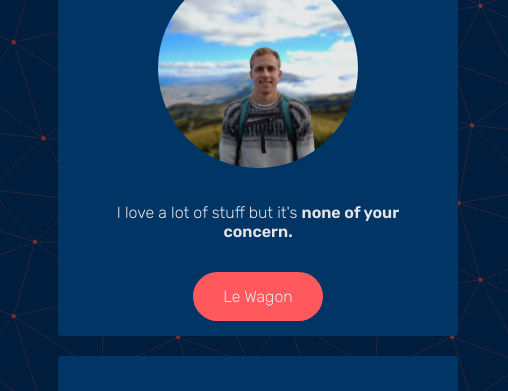
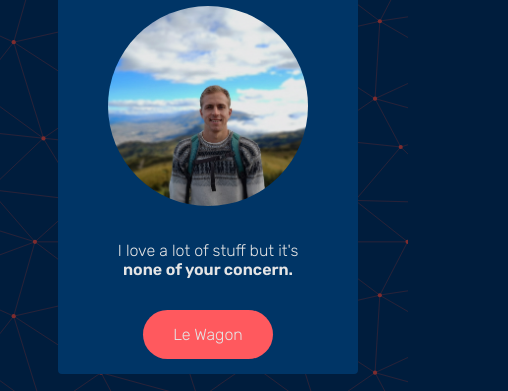
Before and after one commit to Romaindu89/profile, a plain HTML site: page index.html in a window 390 px wide. Shown: the part 163-554 px from the top of the page, 508 px wide, since content can reach past the window. Drawn offline with Linux system fonts and the light colour scheme.

Commit message:
my profile page

```diff
--- a/style.css
+++ b/style.css
@@ -1,30 +1,6 @@
 @import url('https://fonts.googleapis.com/css2?family=Rubik:wght@300;400;600&display=swap');
 
-/* ---------- Responsive ---------- */
-@media (max-width: 960px) {
-  /* For a screen < 960px, this CSS will be read */
-  .container {
-    width: 700px;
-  }
-}
-
-@media (max-width: 720px) {
-  /* For a screen < 720px, this CSS will be read */
-  .container {
-    width: 500px;
-  }
-}
-
-@media (max-width: 540px) {
-  /* For a screen < 540px, this CSS will be read */
-  .container {
-    width: 300px;
-  }
-}
-
-
 /* ---------- General elements ---------- */
-
 body {
   font-family: 'Rubik', sans-serif;
   font-weight: 300;
@@ -87,17 +63,39 @@ u {
 
 
 /* ---------- Boxing ---------- */
-
-.container {
-  width: 500px;
-  margin: 0 auto;
-}
-
 .card {
   margin: 0 auto;
   text-align: center;
   margin: 20px 50px;
+  padding: 30px;
   background: #003566;
-  padding: 30px;
   border-radius: 4px;
 }
+
+/* ---------- Responsive ---------- */
+
+.container {
+  width: 700px;
+  margin: 0 auto;
+}
+
+@media (max-width: 960px) {
+  .container {
+    width: 600px;
+    margin: 0 auto;
+  }
+}
+
+@media (max-width: 720px) {
+  .container {
+    width: 500px;
+    margin: 0 auto;
+  }
+}
+
+@media (max-width: 540px) {
+  .container {
+    width: 400px;
+    margin: 0 auto;
+  }
+}
```
